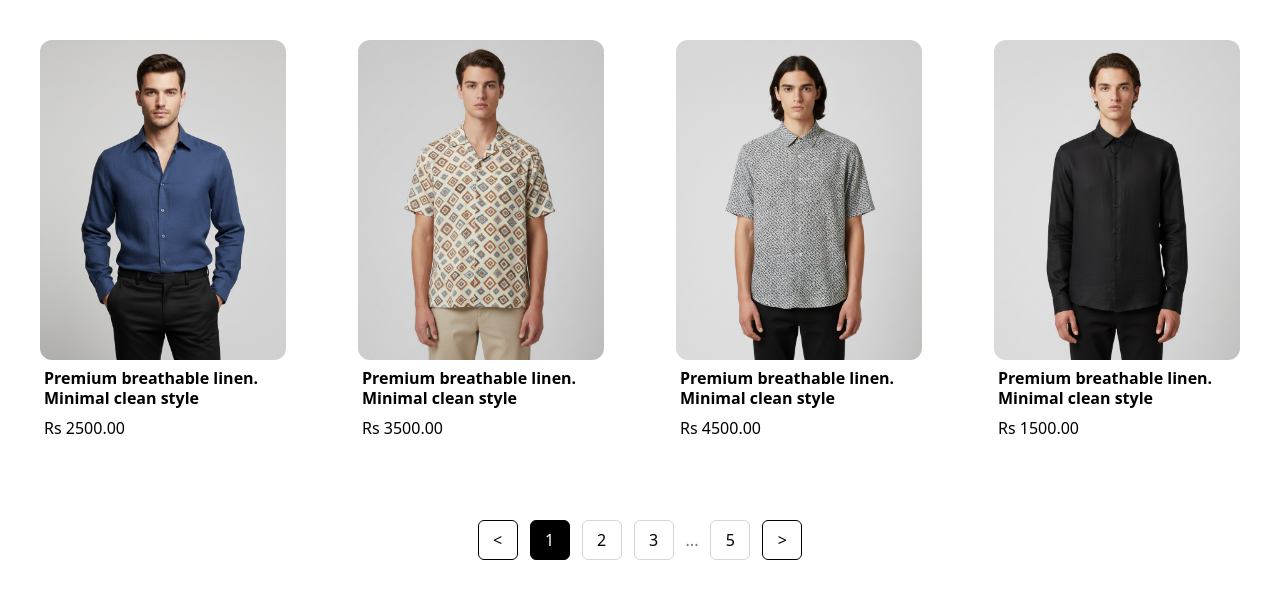
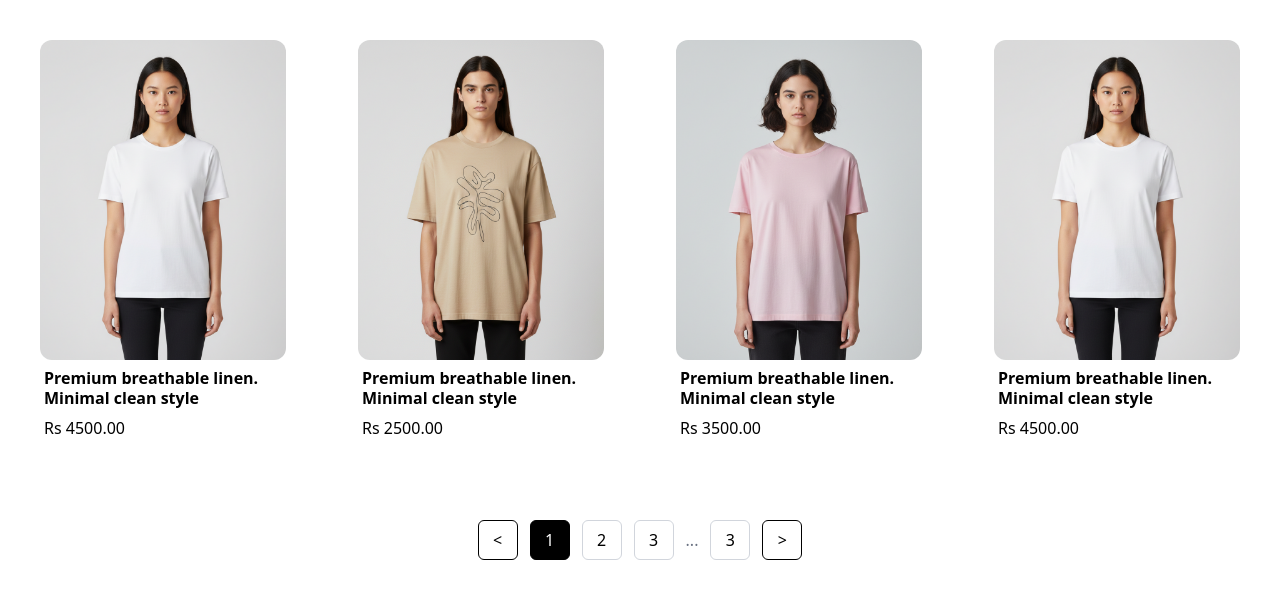
Before and after one commit to Vihanga-Theekshana/RAVORA-shopping-website, a React (Vite) app in the folder RAVORA/: page / in a window 1280 px wide. Shown: the top 598 px of the page. Built offline with nearby package versions, Linux system fonts and the light colour scheme.

Commit message:
implement womenscloth page

```diff
--- a/RAVORA/src/App.jsx
+++ b/RAVORA/src/App.jsx
@@ -1,12 +1,14 @@
 import "./App.css";
 import Homepage from "./pages/Homepage";
 import Menclothing from "./pages/Menclothingpage";
+import Womenclothing from "./pages/Womenclothing";
 
 function App() {
   return (
     <>
       {/* <Homepage /> */}
-      <Menclothing />
+      {/* <Menclothing /> */}
+      <Womenclothing />
     </>
   );
 }
--- /dev/null
+++ b/RAVORA/src/pages/Womenclothing.jsx
@@ -0,0 +1,198 @@
+import { useState } from "react";
+import Itemcard from "../components/Items/Itemcard";
+import Pagination from "./Pagination";
+
+const Womenclothing = () => {
+  const items = [
+    {
+      title: "Premium breathable linen. Minimal clean style",
+      price: 2500,
+      img: "m1.png",
+    },
+    {
+      title: "Premium breathable linen. Minimal clean style",
+      price: 3500,
+      img: "m2.png",
+    },
+    {
+      title: "Premium breathable linen. Minimal clean style",
+      price: 4500,
+      img: "m3.png",
+    },
+    {
+      title: "Premium breathable linen. Minimal clean style",
+      price: 1500,
+      img: "m4.png",
+    },
+    {
+      title: "Premium breathable linen. Minimal clean style",
+      price: 2500,
+      img: "m5.png",
+    },
+    {
+      title: "Premium breathable linen. Minimal clean style",
+      price: 4500,
+      img: "w1.png",
+    },
+    {
+      title: "Premium breathable linen. Minimal clean style",
+      price: 2500,
+      img: "w2.png",
+    },
+    {
+      title: "Premium breathable linen. Minimal clean style",
+      price: 3500,
+      img: "w3.png",
+    },
+    {
+      title: "Premium breathable linen. Minimal clean style",
+      price: 2500,
+      img: "m1.png",
+    },
+    {
+      title: "Premium breathable linen. Minimal clean style",
+      price: 3500,
+      img: "m2.png",
+    },
+    {
+      title: "Premium breathable linen. Minimal clean style",
+      price: 4500,
+      img: "m3.png",
+    },
+    {
+      title: "Premium breathable linen. Minimal clean style",
+      price: 1500,
+      img: "m4.png",
+    },
+    {
+      title: "Premium breathable linen. Minimal clean style",
+      price: 2500,
+      img: "m5.png",
+    },
+    {
+      title: "Premium breathable linen. Minimal clean style",
+      price: 4500,
+      img: "w1.png",
+    },
+    {
+      title: "Premium breathable linen. Minimal clean style",
+      price: 2500,
+      img: "w2.png",
+    },
+    {
+      title: "Premium breathable linen. Minimal clean style",
+      price: 3500,
+      img: "w3.png",
+    },
+    {
+      title: "Premium breathable linen. Minimal clean style",
+      price: 2500,
+      img: "m1.png",
+    },
+    {
+      title: "Premium breathable linen. Minimal clean style",
+      price: 3500,
+      img: "m2.png",
+    },
+    {
+      title: "Premium breathable linen. Minimal clean style",
+      price: 4500,
+      img: "m3.png",
+    },
+    {
+      title: "Premium breathable linen. Minimal clean style",
+      price: 1500,
+      img: "m4.png",
+    },
+    {
+      title: "Premium breathable linen. Minimal clean style",
+      price: 2500,
+      img: "m5.png",
+    },
+    {
+      title: "Premium breathable linen. Minimal clean style",
+      price: 4500,
+      img: "w1.png",
+    },
+    {
+      title: "Premium breathable linen. Minimal clean style",
+      price: 2500,
+      img: "w2.png",
+    },
+    {
+      title: "Premium breathable linen. Minimal clean style",
+      price: 3500,
+      img: "w3.png",
+    },
+    {
+      title: "Premium breathable linen. Minimal clean style",
+      price: 2500,
+      img: "m1.png",
+    },
+    {
+      title: "Premium breathable linen. Minimal clean style",
+      price: 3500,
+      img: "m2.png",
+    },
+    {
+      title: "Premium breathable linen. Minimal clean style",
+      price: 4500,
+      img: "m3.png",
+    },
+    {
+      title: "Premium breathable linen. Minimal clean style",
+      price: 1500,
+      img: "m4.png",
+    },
+    {
+      title: "Premium breathable linen. Minimal clean style",
+      price: 2500,
+      img: "m5.png",
+    },
+    {
+      title: "Premium breathable linen. Minimal clean style",
+      price: 4500,
+      img: "w1.png",
+    },
+    {
+      title: "Premium breathable linen. Minimal clean style",
+      price: 2500,
+      img: "w2.png",
+    },
+    {
+      title: "Premium breathable linen. Minimal clean style",
+      price: 3500,
+      img: "w3.png",
+    },
+  ];
+  const itemperpage = 4;
+  const [page, setpage] = useState(1);
+
+  const start = (page - 1) * itemperpage;
+  const filterwomen = items.filter((value) => value.img.startsWith("w"));
+  const variableitem = filterwomen.slice(start, start + itemperpage);
+  return (
+    <>
+      <div className="grid grid-cols-4 gap-18 m-10">
+        {variableitem.map((value) => {
+          return (
+            <div>
+              <Itemcard
+                title={value.title}
+                price={value.price}
+                img={value.img}
+              />
+            </div>
+          );
+        })}
+      </div>
+      {/* pagination */}
+      <Pagination
+        page={page}
+        setpage={setpage}
+        total={Math.ceil(filterwomen.length / itemperpage)}
+      />
+    </>
+  );
+};
+export default Womenclothing;
```
